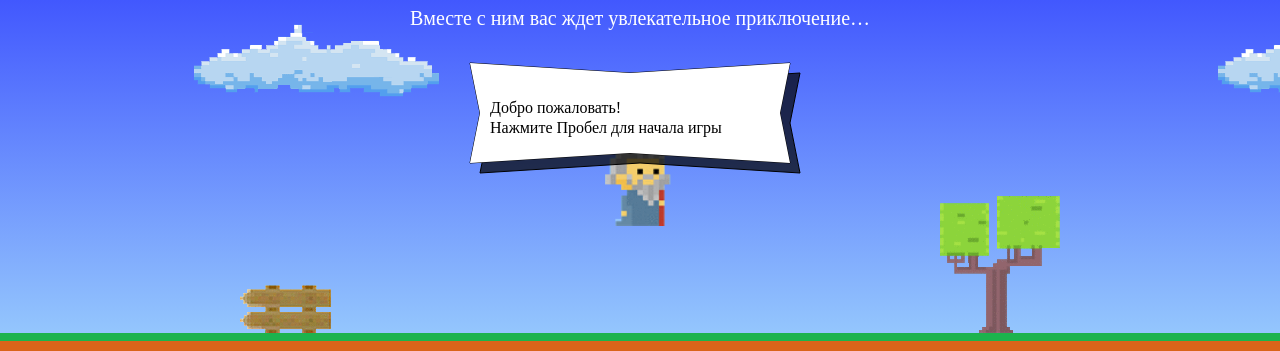
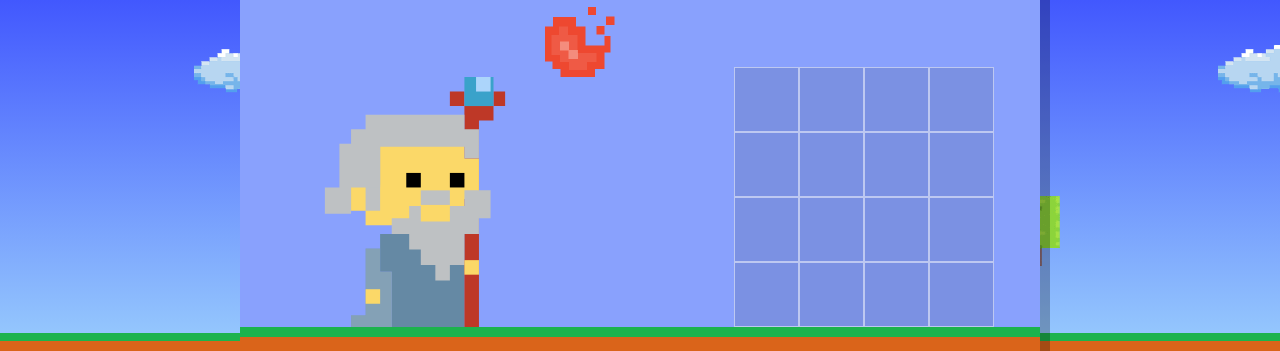
Before and after one commit to RomanDovgii/1047897-code-and-magick-19, a website: page index.html in a window 1280 px wide. Shown: the part 266-617 px from the top of the page. Drawn offline with Linux system fonts and the light colour scheme; a web font is replaced by a local one.

Commit message:
First task is completed

```diff
--- a/index.html
+++ b/index.html
@@ -205,6 +205,7 @@
 
 </script>
 <script src="js/stat.js"></script>
+<script src="js/setup.js"></script>
 <script src="js/game.js"></script>
 
 </body>
--- /dev/null
+++ b/js/setup.js
@@ -0,0 +1,5 @@
+'use strict';
+
+var setupBlock = document.querySelector(".setup");
+
+setupBlock.classList.remove("hidden");
```
